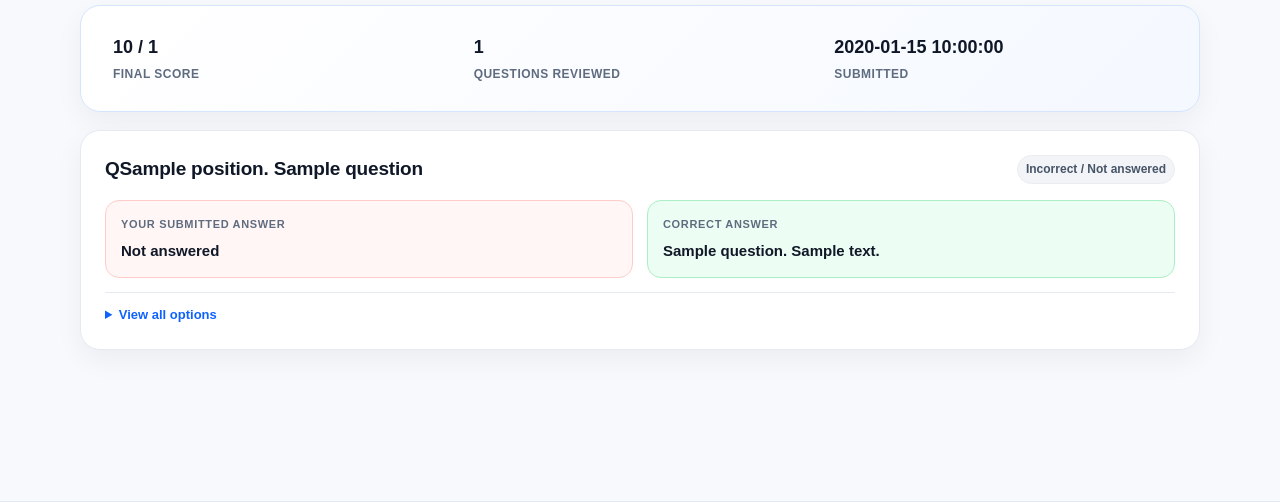
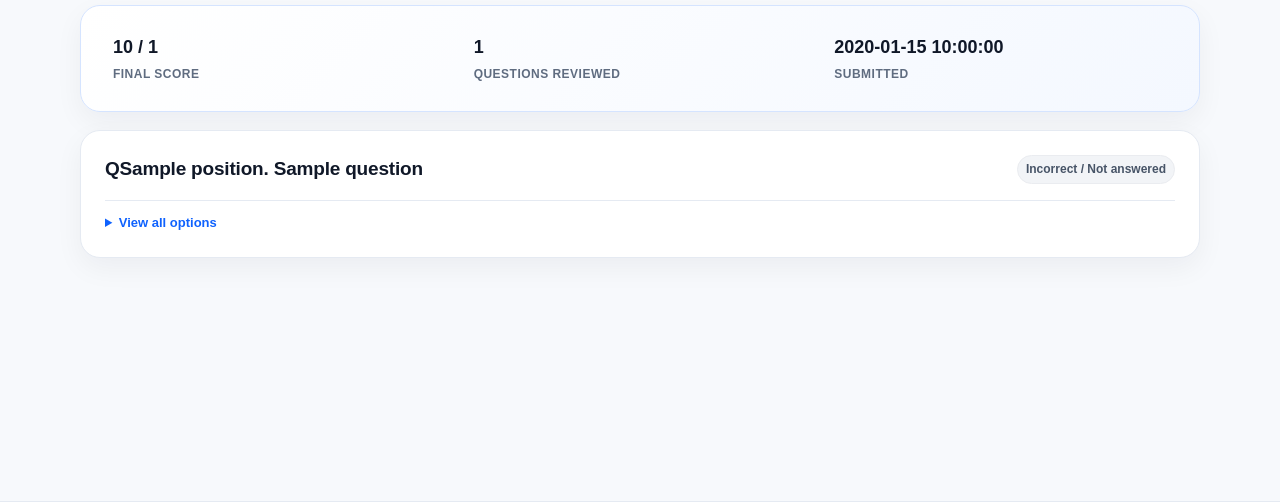
Before and after one commit to cshemant/HemantExamSystem, a Flask app: template templates/submitted_answers.html in a window 1280 px wide. Shown: the part 230-732 px from the top of the page. Run offline with Flask 3, Linux system fonts and the light colour scheme; the template is opened without the code that fills it: most values are stand-ins (such as "Sample title", 1, 10 or a date in 2020); some libraries are stand-ins or nearby versions.

Commit message:
submitted answer

```diff
--- a/templates/submitted_answers.html
+++ b/templates/submitted_answers.html
@@ -18,20 +18,6 @@
     <span class="badge {{ 'success' if q.is_correct else 'gray' }}">{{ 'Correct' if q.is_correct else 'Incorrect / Not answered' }}</span>
   </div>
 
-  <div class="answer-comparison">
-    <div class="answer-box student-answer {{ 'answer-correct' if q.is_correct else 'answer-wrong' }}">
-      <span class="answer-label">Your submitted answer</span>
-      {% if q.student_key %}
-        <strong>{{ q.student_label }}. {{ q.student_text }}</strong>
-      {% else %}
-        <strong>Not answered</strong>
-      {% endif %}
-    </div>
-    <div class="answer-box correct-answer">
-      <span class="answer-label">Correct answer</span>
-      <strong>{{ q.correct_label }}. {{ q.correct_text }}</strong>
-    </div>
-  </div>
 
   <details class="answer-options-details">
     <summary>View all options</summary>
```
